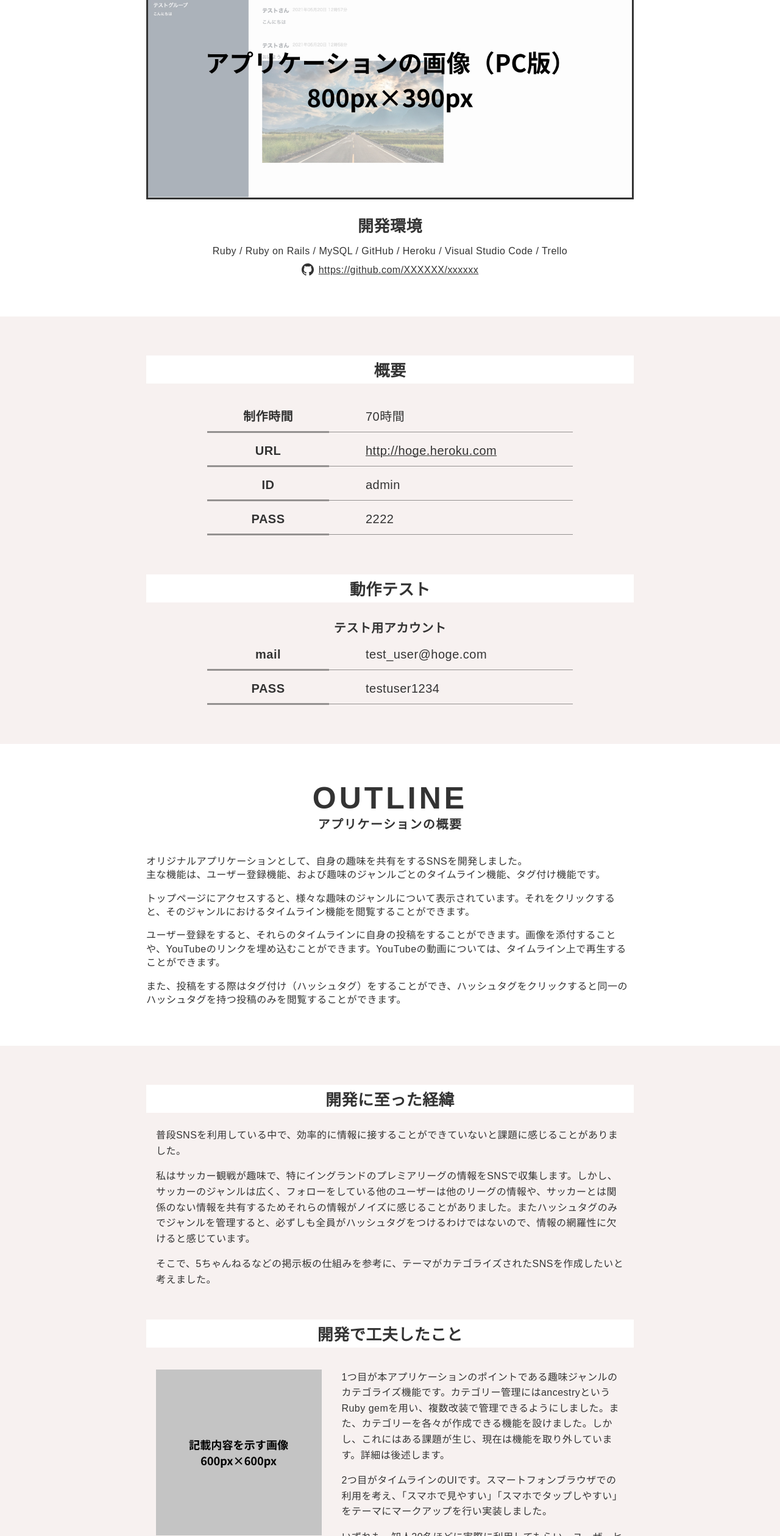
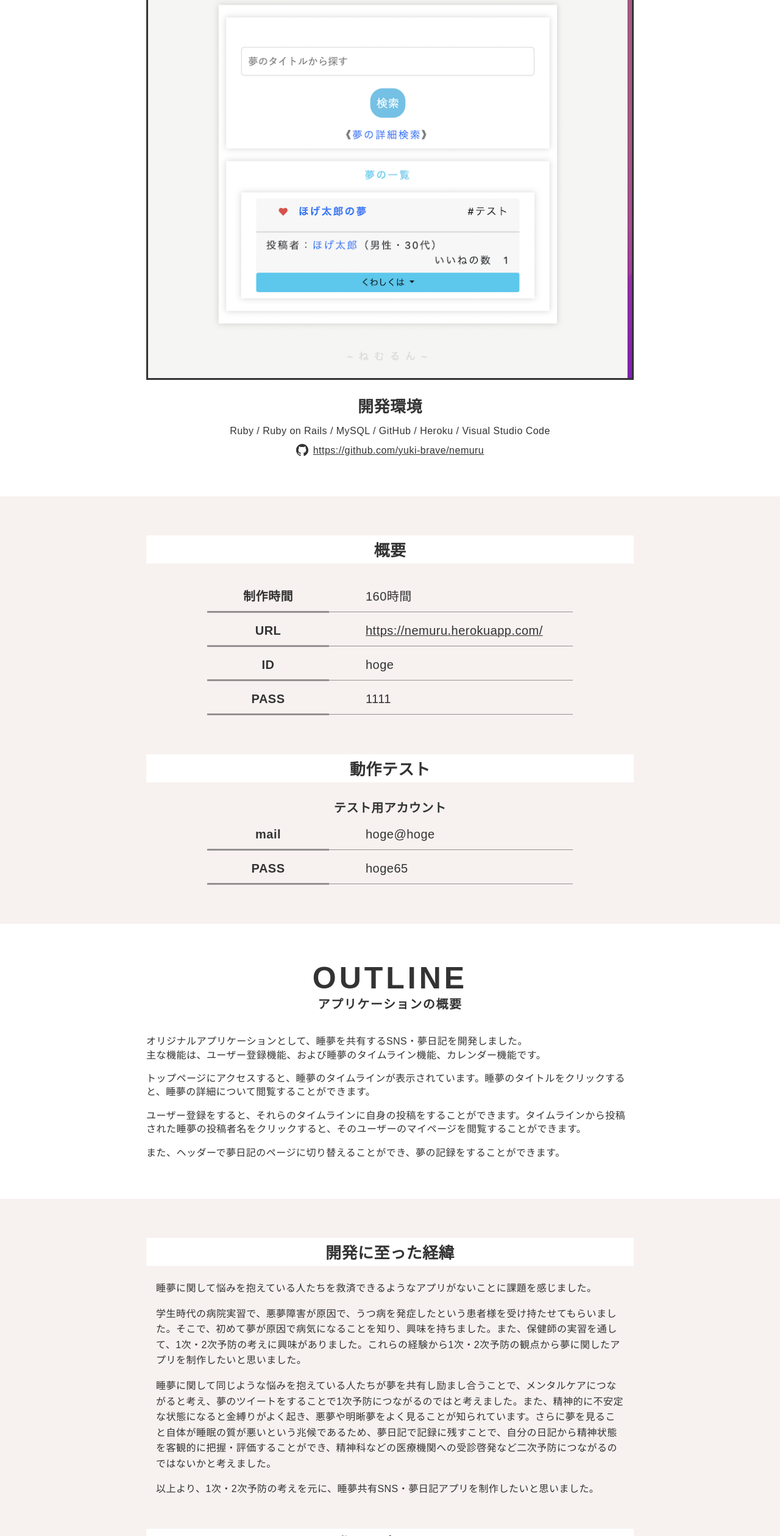
Before and after one commit to yuki-brave/portfolio-site, a plain HTML site: page works/02.html in a window 1280 px wide. Shown: the part 281-2800 px from the top of the page at 61% size. Drawn offline with nearby package versions, Linux system fonts and the light colour scheme.

Commit message:
オリアプのページ作り

```diff
--- a/works/02.html
+++ b/works/02.html
@@ -3,7 +3,7 @@
   <head>
     <meta charset="utf-8">
     <!-- 記載番号：2 -->
-    <title>オリアプ（オリジナルアプリ）</title>
+    <title>ねむるん</title>
     <meta name="viewport" content="width=device-width, initial-scale=1.0">
     <link rel="stylesheet" href="../css/style.css" />
   </head>
@@ -13,7 +13,7 @@
           <h1>
             <a href="../">
               <!-- 記載番号：1 -->
-              <span class="header__logo-title">Tech Taro</span>
+              <span class="header__logo-title">Iwata Nobuyuki</span>
               <span class="header__logo-sub">Portfolio</span>
             </a>
           </h1>
@@ -33,19 +33,19 @@
       <section class="p-work-firstview">
         <div class="section-inner">
           <!-- 記載番号：2（記載番号2は5行目にもあるので気をつけてください） -->
-          <h2>HOBCHA（趣味共有SNS）</h2>
+          <h2>ねむるん（睡夢共有SNS・夢日記）</h2>
           <div class="p-work-firstview__pict obj-fit-img">
             <!-- images/02に配置した、オリジナルアプリの画像（PC版）のパスを記載する -->
-            <img src="../images/work/02/pict-work02-firstview_pc.jpg" class="show-pc">
+            <img src="../images/work/02/nemurun-site-pc.png" class="show-pc">
             <!-- images/02に配置した、オリジナルアプリの画像（SP版）のパスを記載する -->
-            <img src="../images/work/02/pict-work02-firstview_sp.jpg" class="show-sp">
+            <img src="../images/work/02/nemurun-site-sp.png" class="show-sp">
           </div>
           <div class="p-work-firstview__text-area">
             <h3 class="p-work-firstview__text-titile">開発環境</h3>
             <!-- 記載番号：3 -->
-            <p class="p-work-firstview__text">Ruby / Ruby on Rails / MySQL / GitHub / Heroku / Visual Studio Code / Trello</p>
+            <p class="p-work-firstview__text">Ruby / Ruby on Rails / MySQL / GitHub / Heroku / Visual Studio Code</p>
             <!-- 記載番号：4 -->
-            <p class="p-work-firstview__text-link"><a href="__URL__" target="_blank">https://github.com/XXXXXX/xxxxxx</a></p>
+            <p class="p-work-firstview__text-link"><a href="https://github.com/yuki-brave/nemuru" target="_blank">https://github.com/yuki-brave/nemuru</a></p>
           </div>
         </div>
       </section>
@@ -58,22 +58,22 @@
                 <tr>
                   <th>制作時間</th>
                   <!-- 記載番号：5 -->
-                  <td>70時間</td>
+                  <td>160時間</td>
                 </tr>
                 <tr>
                   <th>URL</th>
                   <!-- 記載番号：6 -->
-                  <td><a href="__URL__" target="_blank">http://hoge.heroku.com</a></td>
+                  <td><a href="https://nemuru.herokuapp.com/" target="_blank">https://nemuru.herokuapp.com/</a></td>
                 </tr>
                 <tr>
                   <th>ID</th>
                   <!-- 記載番号：7 -->
-                  <td>admin</td>
+                  <td>hoge</td>
                 </tr>
                 <tr>
                   <th>PASS</th>
                   <!-- 記載番号：8 -->
-                  <td>2222</td>
+                  <td>1111</td>
                 </tr>
               </table>
             </li>
@@ -84,12 +84,12 @@
                 <tr>
                   <th>mail</th>
                   <!-- 記載番号：9 -->
-                  <td>test_user@hoge.com</td>
+                  <td>hoge@hoge</td>
                 </tr>
                 <tr>
                   <th>PASS</th>
                   <!-- 記載番号：10 -->
-                  <td>testuser1234</td>
+                  <td>hoge65</td>
                 </tr>
               </table>
             </li>
@@ -105,18 +105,18 @@
             <!-- 記載番号：11 -->
             <div class="p-work-outline__text">
               <p>
-                オリジナルアプリケーションとして、自身の趣味を共有をするSNSを開発しました。
+                オリジナルアプリケーションとして、睡夢を共有するSNS・夢日記を開発しました。
                 <br>
-                主な機能は、ユーザー登録機能、および趣味のジャンルごとのタイムライン機能、タグ付け機能です。
+                主な機能は、ユーザー登録機能、および睡夢のタイムライン機能、カレンダー機能です。
               </p>
               <p>
-                トップページにアクセスすると、様々な趣味のジャンルについて表示されています。それをクリックすると、そのジャンルにおけるタイムライン機能を閲覧することができます。
+                トップページにアクセスすると、睡夢のタイムラインが表示されています。睡夢のタイトルをクリックすると、睡夢の詳細について閲覧することができます。
               </p>
               <p>
-                ユーザー登録をすると、それらのタイムラインに自身の投稿をすることができます。画像を添付することや、YouTubeのリンクを埋め込むことができます。YouTubeの動画については、タイムライン上で再生することができます。
+                ユーザー登録をすると、それらのタイムラインに自身の投稿をすることができます。タイムラインから投稿された睡夢の投稿者名をクリックすると、そのユーザーのマイページを閲覧することができます。
               </p>
               <p>
-                また、投稿をする際はタグ付け（ハッシュタグ）をすることができ、ハッシュタグをクリックすると同一のハッシュタグを持つ投稿のみを閲覧することができます。
+                また、ヘッダーで夢日記のページに切り替えることができ、夢の記録をすることができます。
               </p>
             </div>
           </div>
@@ -130,13 +130,16 @@
               <!-- 記載番号：12 -->
               <div class="p-work-about__item-block">
                 <p>
-                  普段SNSを利用している中で、効率的に情報に接することができていないと課題に感じることがありました。
+                  睡夢に関して悩みを抱えている人たちを救済できるようなアプリがないことに課題を感じました。
                 </p>
                 <p>
-                  私はサッカー観戦が趣味で、特にイングランドのプレミアリーグの情報をSNSで収集します。しかし、サッカーのジャンルは広く、フォローをしている他のユーザーは他のリーグの情報や、サッカーとは関係のない情報を共有するためそれらの情報がノイズに感じることがありました。またハッシュタグのみでジャンルを管理すると、必ずしも全員がハッシュタグをつけるわけではないので、情報の網羅性に欠けると感じています。
+                  学生時代の病院実習で、悪夢障害が原因で、うつ病を発症したという患者様を受け持たせてもらいました。そこで、初めて夢が原因で病気になることを知り、興味を持ちました。また、保健師の実習を通して、1次・2次予防の考えに興味がありました。これらの経験から1次・2次予防の観点から夢に関したアプリを制作したいと思いました。
                 </p>
                 <p>
-                  そこで、5ちゃんねるなどの掲示板の仕組みを参考に、テーマがカテゴライズされたSNSを作成したいと考えました。
+                  睡夢に関して同じような悩みを抱えている人たちが夢を共有し励まし合うことで、メンタルケアにつながると考え、夢のツイートをすることで1次予防につながるのではと考えました。また、精神的に不安定な状態になると金縛りがよく起き、悪夢や明晰夢をよく見ることが知られています。さらに夢を見ること自体が睡眠の質が悪いという兆候であるため、夢日記で記録に残すことで、自分の日記から精神状態を客観的に把握・評価することができ、精神科などの医療機関への受診啓発など二次予防につながるのではないかと考えました。
+                </p>
+                <p>
+                  以上より、1次・2次予防の考えを元に、睡夢共有SNS・夢日記アプリを制作したいと思いました。
                 </p>
               </div>
             </li>
@@ -145,18 +148,15 @@
               <div class="p-work-about__item-block p-work-about__item-block-2column">
                 <div class="p-work-about__item-block-pict obj-fit-img">
                   <!-- images/02に配置した、記載内容を表す画像のパスを記載する -->
-                  <img src="../images/work/02/pict-work02-about-dammy.jpg">
+                  <img src="../images/work/02/nemurun-site-charmpoint.jpg">
                 </div>
                 <!-- 記載番号：13 -->
                 <div class="p-work-about__item-block-text">
                   <p>
-                    1つ目が本アプリケーションのポイントである趣味ジャンルのカテゴライズ機能です。カテゴリー管理にはancestryというRuby gemを用い、複数改装で管理できるようにしました。また、カテゴリーを各々が作成できる機能を設けました。しかし、これにはある課題が生じ、現在は機能を取り外しています。詳細は後述します。
+                    1つ目がいいね機能・コメント機能です。ユーザー同士の励まし合いがしやすいようどちらの機能も非同期で実装しました。いいね数はトップ画面で確認できるようにしました。コメント機能はActionCableを用いてコメントが即時反映するよう実装しました。本番環境では、無料で使用できるAsyncアダプタを使用しています。
                   </p>
                   <p>
-                    2つ目がタイムラインのUIです。スマートフォンブラウザでの利用を考え、「スマホで見やすい」「スマホでタップしやすい」をテーマにマークアップを行い実装しました。
-                  </p>
-                  <p>
-                    いずれも、知人20名ほどに実際に利用してもらい、ユーザーヒアリングを行いながら改善を行っています。
+                    2つ目が検索機能です。ransackというRuby gemを用いて、複数キーワード検索やチェックボックスを用いた検索機能を実装しました。
                   </p>
                 </div>
               </div>
@@ -166,20 +166,17 @@
               <div class="p-work-about__item-block p-work-about__item-block-2column">
                 <div class="p-work-about__item-block-pict obj-fit-img">
                   <!-- images/02に配置した、記載内容を表す画像のパスを記載する -->
-                  <img src="../images/work/02/pict-work02-about-dammy.jpg">
+                  <img src="../images/work/02/nemurun-site-calendar.png">
                 </div>
                 <!-- 記載番号：14 -->
                 <div class="p-work-about__item-block-text">
                   <p>
-                    ActiveAdminなどを用いて、管理機能を設けたいと考えています。理由は2つあります。
+                    1つ目がActiveAdminを用いて、管理機能を設けたいと考えています。SNSというサービスの特性上、不適切な投稿・コメントを削除できるようにしておく必要があると考えたためです。
                   </p>
                   <p>
-                    1つ目が、SNSというサービスの特性上、不適切な投稿を削除できるようにしておく必要があるためです。
-                  </p>
-                  <p>
-                    2つ目が、趣味ジャンルの修正追加を容易に行うためです。前述のとおり、ユーザーにカテゴリーを作成する機能を設けていましたが削除をしました。これは、ユーザーが好き勝手にカテゴリーを登録できてしまうと、重複の可能性があるためです。
+                    2つ目が睡夢の数・カテゴリー別のグラフ化を考えています。投稿した夢と夢日記の夢の数やカテゴリーを集計して、グラフ化することで、夢の見る回数や内容の傾向を視覚的に把握することができます。これは前述した通り、二次予防的に自分の精神状態の把握にもつながると考えたためです。
                     <br>
-                    そこで、ユーザーに要望フォームで修正追加したいカテゴリーを投稿をしてもらい、運営側で追加する仕組みを考えています。その運用を実現するために管理機能が必要であると考えています。
+                    現段階では、夢日記のカレンダーには日記のみの情報しか反映できていないため、まずは、投稿した夢もカレンダーに反映できるよう実装していきたいと考えています。
                   </p>
                 </div>
               </div>
@@ -197,13 +194,13 @@
               <li class="p-work-others__item">
                 <div class="p-work-others__item-pict">
                   <!-- images/01に配置した、FURIMAの画像（PC版）のパスを記載する -->
-                  <a href="01.html" style="background-image:url('../images/work/01/pict-work01-firstview_pc.jpg');"></a>
+                  <a href="01.html" style="background-image:url('../images/work/01/furima-site-pc.jpg');"></a>
                 </div>
                 <div class="p-work-others__item-text-block">
                   <!-- 記載番号：15 -->
                   <h3>FURIMA（フリマアプリ）</h3>
                   <!-- 記載番号：16 -->
-                  <p>Ruby / Ruby on Rails / MySQL / GitHub / Heroku / Visual Studio Code / Trello</p>
+                  <p>Ruby / Ruby on Rails / MySQL / GitHub / Heroku / Visual Studio Code</p>
                 </div>
                 <div class="p-work-others__item-btn-block">
                   <a href="01.html" class="button">More</a>
@@ -212,13 +209,13 @@
               <li class="p-work-others__item">
                 <div class="p-work-others__item-pict">
                   <!-- images/02に配置した、オリジナルアプリの画像（PC版）のパスを記載する -->
-                  <a href="02.html" style="background-image:url('../images/work/02/pict-work02-firstview_pc.jpg');"></a>
+                  <a href="02.html" style="background-image:url('../images/work/02/nemurun-site-pc.png');"></a>
                 </div>
                 <div class="p-work-others__item-text-block">
                   <!-- 記載番号：17 -->
-                  <h3>HOBCHA（趣味共有SNS）</h3>
+                  <h3>ねむるん（睡夢共有SNS・夢日記）</h3>
                   <!-- 記載番号：18 -->
-                  <p>Ruby / Ruby on Rails / MySQL / GitHub / Heroku / Visual Studio Code / Trello</p>
+                  <p>Ruby / Ruby on Rails / MySQL / GitHub / Heroku / Visual Studio Code</p>
                 </div>
                 <div class="p-work-others__item-btn-block">
                   <a href="02.html" class="button">More</a>
@@ -230,7 +227,7 @@
       </section>
     </main>
     <!-- 記載番号：1 -->
-    <footer id="footer" class="footer"><p>&copy; Taro Tech.</p></footer>
+    <footer id="footer" class="footer"><p>&copy; Iwata Nobuyuki.</p></footer>
     <script src="https://cdn.jsdelivr.net/npm/jquery@3/dist/jquery.min.js"></script>
     <script type="text/javascript" src="../js/ofi.min.js"></script>
     <script type="text/javascript" src="../js/script.js"></script>
```
Also changed, not shown: images/work/02/nemurun-site-calendar.png (added), images/work/02/nemurun-site-charmpoint.jpg (added), images/work/02/nemurun-site-pc.png (added), images/work/02/nemurun-site-sp.png (added).
